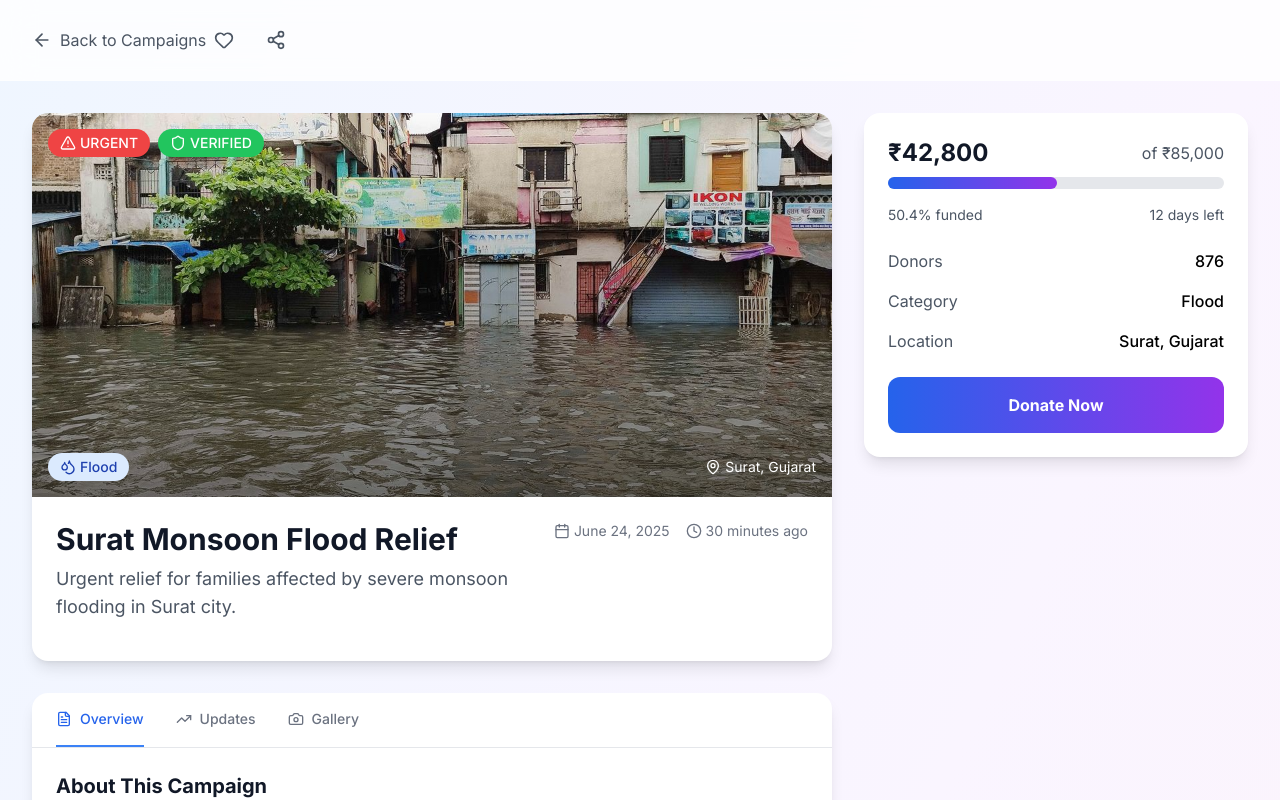
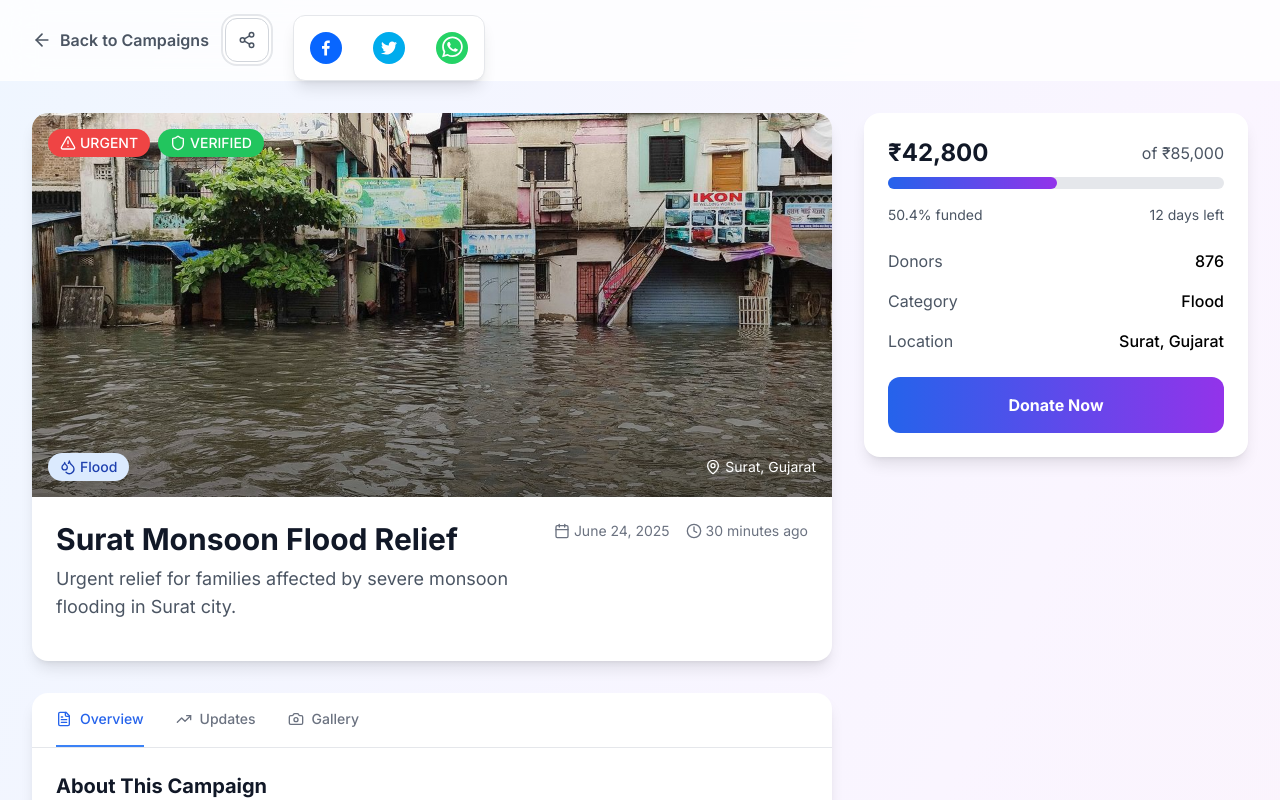
Before and after one commit to Gaurav0312/Disaster_Relief_Crowdfunding_Platform, a Next.js app: page /campaigns/1 in a window 1280 px wide. Both pictures are taken after a click on the button 224 px from the left and 40 px from the top of the page. Shown: the top 800 px of the page. Built offline with nearby package versions, Linux system fonts and the light colour scheme.

Commit message:
modefied movile view

```diff
--- a/app/api/campaigns/route.js
+++ b/app/api/campaigns/route.js
@@ -1,13 +1,18 @@
-// app/api/campaigns/route.js
-import { NextResponse } from 'next/server';
-import { DatabaseHelper } from '@/lib/mongodb';
+import { NextResponse } from "next/server";
+import { DatabaseHelper } from "@/lib/mongodb";
 
 export async function POST(request) {
   try {
     const campaignData = await request.json();
 
     // Validate required fields
-    const requiredFields = ['title', 'category', 'location', 'goal', 'description'];
+    const requiredFields = [
+      "title",
+      "category",
+      "location",
+      "goal",
+      "description",
+    ];
     for (const field of requiredFields) {
       if (!campaignData[field]) {
         return NextResponse.json(
@@ -22,7 +27,7 @@ export async function POST(request) {
       ...campaignData,
       raisedAmount: 0,
       donationCount: 0,
-      status: 'active',
+      status: "active",
       createdAt: new Date(),
       updatedAt: new Date(),
     };
@@ -30,14 +35,13 @@ export async function POST(request) {
     const result = await DatabaseHelper.saveCampaign(campaign);
 
     return NextResponse.json({
-      message: 'Campaign created successfully',
-      id: result.id
+      message: "Campaign created successfully",
+      id: result.id,
     });
-
   } catch (error) {
-    console.error('Error creating campaign:', error);
+    console.error("Error creating campaign:", error);
     return NextResponse.json(
-      { message: 'Failed to create campaign', error: error.message },
+      { message: "Failed to create campaign", error: error.message },
       { status: 500 }
     );
   }
@@ -46,23 +50,23 @@ export async function POST(request) {
 export async function GET(request) {
   try {
     const { searchParams } = new URL(request.url);
-    const limit = parseInt(searchParams.get('limit')) || 10;
-    const skip = parseInt(searchParams.get('skip')) || 0;
+    const limit = parseInt(searchParams.get("limit")) || 10;
+    const skip = parseInt(searchParams.get("skip")) || 0;
 
     const db = await DatabaseHelper.getDatabase();
-    const campaigns = await db.collection('campaigns')
-      .find({ status: 'active' })
+    const campaigns = await db
+      .collection("campaigns")
+      .find({ status: "active" })
       .sort({ createdAt: -1 })
       .skip(skip)
       .limit(limit)
       .toArray();
 
     return NextResponse.json({ campaigns });
-
   } catch (error) {
-    console.error('Error fetching campaigns:', error);
+    console.error("Error fetching campaigns:", error);
     return NextResponse.json(
-      { message: 'Failed to fetch campaigns' },
+      { message: "Failed to fetch campaigns" },
       { status: 500 }
     );
   }
--- a/app/page.js
+++ b/app/page.js
@@ -10,7 +10,6 @@ import AboutUs from "@/components/AboutUs";
 import CreateCampaignModal from "@/components/CreateCampaignModal";
 import { useSession, signOut } from "next-auth/react";
 import { useRouter, useSearchParams } from "next/navigation";
-import Link from "next/link";
 
 // Animation variants
 const containerVariants = {
@@ -283,7 +282,7 @@ const DisasterReliefCrowdfunding = () => {
     },
     {
       id: 2,
-      title: "Ahmedabad Air India Crash Relief",
+      title: "Ahmedabad Plane Crash Relief",
       category: "aviation",
       location: "Ahmedabad, Gujarat",
       description:
@@ -688,6 +687,7 @@ const DisasterReliefCrowdfunding = () => {
           }}
         />
         {/* Hero Section with animations */}
+        {activeTab !== "about" && activeTab !== "emergency" && (
           <motion.section
             initial="hidden"
             animate="visible"
@@ -735,6 +735,7 @@ const DisasterReliefCrowdfunding = () => {
               </motion.div>
             </motion.div>
           </motion.section>
+        )}
 
         {/* Main Content with animated transitions between tabs */}
         <main className="max-w mx-auto px-4 sm:px-6 lg:px-8 pb-20">
--- a/components/CampaignDetailPage.js
+++ b/components/CampaignDetailPage.js
@@ -1,5 +1,5 @@
 "use client";
-import { useState, useEffect } from "react";
+import { useState, useEffect, useRef } from "react";
 import { motion, AnimatePresence } from "framer-motion";
 import {
   ArrowLeft,
@@ -31,9 +31,19 @@ import {
   Truck,
   ExternalLink,
 } from "lucide-react";
+import {
+  FacebookShareButton,
+  FacebookIcon,
+  TwitterShareButton,
+  TwitterIcon,
+  WhatsappShareButton,
+  WhatsappIcon,
+} from "react-share";
 import DonationModal from "@/components/DonationModal";
 
 const CampaignDetailPage = ({ campaignId, onBack }) => {
+  const [showShareDropdown, setShowShareDropdown] = useState(false);
+  const shareContainerRef = useRef(null);
   const [campaign, setCampaign] = useState(null);
   const [isDonationModalOpen, setIsDonationModalOpen] = useState(false);
   const [activeTab, setActiveTab] = useState("overview");
@@ -171,7 +181,7 @@ const CampaignDetailPage = ({ campaignId, onBack }) => {
 
     2: {
       id: 2,
-      title: "Ahmedabad Air India Crash Relief",
+      title: "Ahmedabad Air India Plane Crash Relief",
       category: "aviation",
       location: "Ahmedabad, Gujarat",
       shortDescription:
@@ -929,6 +939,30 @@ const CampaignDetailPage = ({ campaignId, onBack }) => {
     },
   };
 
+  const campaignUrl =
+    typeof window !== "undefined"
+      ? `${window.location.origin}/campaigns/${campaignId}`
+      : "";
+
+  useEffect(() => {
+    const handleClickOutside = (event) => {
+      if (
+        shareContainerRef.current &&
+        !shareContainerRef.current.contains(event.target)
+      ) {
+        setShowShareDropdown(false);
+      }
+    };
+
+    document.addEventListener("mousedown", handleClickOutside);
+    return () => document.removeEventListener("mousedown", handleClickOutside);
+  }, []);
+
+  const handleShareClick = (e) => {
+    e.stopPropagation();
+    setShowShareDropdown(!showShareDropdown);
+  };
+
   useEffect(() => {
     const campaignInfo = campaignData[campaignId];
     if (campaignInfo) {
@@ -964,10 +998,10 @@ const CampaignDetailPage = ({ campaignId, onBack }) => {
         className="bg-white/80 backdrop-blur-lg border-b border-white/20 sticky top-0 z-50"
       >
         <div className="max-w-7xl mx-auto px-4 sm:px-6 lg:px-8">
-          <div className="flex items-center h-20">
+          <div className="flex items-center gap-4 h-20">
             <button
               onClick={onBack}
-              className="flex items-center space-x-2 text-gray-600 hover:text-blue-600 transition-colors"
+              className="flex items-center space-x-2 text-gray-600 hover:text-blue-600 transition-colors font-semibold"
             >
               <ArrowLeft className="h-5 w-5" />
               <span>Back to Campaigns</span>
@@ -975,12 +1009,50 @@ const CampaignDetailPage = ({ campaignId, onBack }) => {
             </button>
 
             <div className="flex items-center space-x-2 sm:space-x-4">
-              <button className="p-2 text-gray-600 hover:text-red-600 transition-colors">
-                <Heart className="h-5 w-5" />
-              </button>
-              <button className="p-2 text-gray-600 hover:text-blue-600 transition-colors">
-                <Share2 className="h-5 w-5" />
-              </button>
+              <div className="relative" ref={shareContainerRef}>
+                <button
+                  className="bg-white border border-gray-300 hover:bg-gray-50 rounded-xl p-3 shadow-sm transition-colors focus:outline-none focus:ring-2 focus:ring-gray-200 focus:ring-offset-2"
+                  onClick={handleShareClick}
+                >
+                  <Share2 size={18} className="text-gray-600" />
+                </button>
+                {showShareDropdown && (
+                  <div
+                    className=" absolute left-1/2 -translate-x-1/2 top-full mt-2 sm:left-full sm:ml-6 sm:top-1/2 sm:-translate-y-1/2 sm:-translate-x-0  w-48 gap-2 bg-white rounded-xl shadow-lg border border-gray-200 p-2 z-10"
+                    onClick={(e) => e.stopPropagation()}
+                  >
+                    <div className="flex justify-between p-2">
+                      <FacebookShareButton
+                        url={campaignUrl}
+                        quote={`Check out this campaign: ${campaign.title}`}
+                        hashtag="#DisasterRelief"
+                        className="transition-transform hover:scale-110"
+                        onClick={(e) => e.stopPropagation()}
+                      >
+                        <FacebookIcon size={32} round />
+                      </FacebookShareButton>
+                      <TwitterShareButton
+                        url={campaignUrl}
+                        title={`Support ${campaign.title}`}
+                        hashtags={["DisasterRelief", "Crowdfunding"]}
+                        className="transition-transform hover:scale-110"
+                        onClick={(e) => e.stopPropagation()}
+                      >
+                        <TwitterIcon size={32} round />
+                      </TwitterShareButton>
+                      <WhatsappShareButton
+                        url={campaignUrl}
+                        title={`Help support ${campaign.title}`}
+                        separator=" "
+                        className="transition-transform hover:scale-110"
+                        onClick={(e) => e.stopPropagation()}
+                      >
+                        <WhatsappIcon size={32} round />
+                      </WhatsappShareButton>
+                    </div>
+                  </div>
+                )}
+              </div>
             </div>
           </div>
         </div>
--- a/components/DonationModal.js
+++ b/components/DonationModal.js
@@ -1,9 +1,9 @@
-import React, { useState, useEffect } from "react";
+import React, { useState, useEffect, useRef } from "react";
 import { motion, AnimatePresence } from "framer-motion";
 import { X, ArrowLeft, Info, CheckCircle } from "lucide-react";
 
 const DonationModal = ({ isOpen, onClose, project }) => {
-  const [selectedAmount, setSelectedAmount] = useState(500);
+  const [selectedAmount, setSelectedAmount] = useState(1000);
   const [customAmount, setCustomAmount] = useState("");
   const [isCustomMode, setIsCustomMode] = useState(false);
   const [paymentStatus, setPaymentStatus] = useState("idle"); // idle, processing, success, error
@@ -17,7 +17,9 @@ const DonationModal = ({ isOpen, onClose, project }) => {
     isAnonymous: false,
   });
 
-  const presetAmounts = [300, 500, 1000];
+  const modalRef = useRef(null);
+
+  const presetAmounts = [500, 1000, 1500];
 
   const calculateTip = () => {
     const amount = isCustomMode
@@ -259,7 +261,7 @@ const DonationModal = ({ isOpen, onClose, project }) => {
       phone: "",
       isAnonymous: false,
     });
-    setSelectedAmount(500);
+    setSelectedAmount(1000);
     setCustomAmount("");
     setIsCustomMode(false);
     setTipPercent(18);
@@ -267,6 +269,43 @@ const DonationModal = ({ isOpen, onClose, project }) => {
     setPaymentMessage("");
     setShowSuccessPopup(false);
   };
+
+  useEffect(() => {
+    const handleClickOutside = (event) => {
+      if (modalRef.current && !modalRef.current.contains(event.target)) {
+        handleClose();
+      }
+    };
+
+    if (isOpen) {
+      document.addEventListener("mousedown", handleClickOutside);
+    }
+
+    return () => {
+      document.removeEventListener("mousedown", handleClickOutside);
+    };
+  }, [isOpen]);
+
+  useEffect(() => {
+    const handleBack = () => {
+      if (isOpen) {
+        handleClose();
+      }
+    };
+
+    if (isOpen) {
+      // Only push state if not already modalOpen
+      if (!window.history.state || !window.history.state.modalOpen) {
+        window.history.pushState({ modalOpen: true }, "");
+      }
+      window.addEventListener("popstate", handleBack);
+    }
+
+    return () => {
+      window.removeEventListener("popstate", handleBack);
+      // Do NOT call window.history.back() here!
+    };
+  }, [isOpen]);
 
   useEffect(() => {
     const handleEscape = (e) => {
@@ -322,15 +361,17 @@ const DonationModal = ({ isOpen, onClose, project }) => {
 
   return (
     <div
-      className="fixed inset-0 bg-black bg-opacity-60 backdrop-blur-sm z-50 flex items-start justify-center p-0 sm:p-4 overflow-y-auto"
+      className="fixed inset-0 bg-black bg-opacity-60 backdrop-blur-sm z-50 flex items-center justify-center p-0 sm:p-4 overflow-y-auto"
       onClick={handleClose}
     >
       <div
-        className="bg-white w-full min-h-screen sm:min-h-0 sm:rounded-2xl sm:shadow-2xl sm:max-w-md sm:mx-auto sm:my-10 sm:max-h-[90vh] overflow-y-auto transform transition-all duration-300"
+        ref={modalRef}
+        className="relative flex items-start justify-center min-h-screen p-0 sm:p-4 overflow-y-auto"
         onClick={(e) => e.stopPropagation()}
       >
+        <div className="bg-white w-full max-h-[90vh] sm:rounded-2xl sm:shadow-2xl sm:max-w-md sm:mx-auto sm:my-10 overflow-y-auto transform transition-all duration-300">
           {/* Header - Sticky on mobile */}
-        <div className="sticky top-0 bg-white border-b border-gray-200 p-4 sm:p-6 z-10 shadow-sm sm:shadow-none">
+          <div className="  bg-white border-b border-gray-200 p-6 sm:p-6 z-10 shadow-sm sm:shadow-none sticky top-6 sm:top-0">
             <button
               onClick={handleClose}
               className="absolute left-4 sm:left-6 top-1/2 transform -translate-y-1/2 text-cyan-500 hover:bg-gray-100 rounded-full p-2 transition-colors"
@@ -338,13 +379,13 @@ const DonationModal = ({ isOpen, onClose, project }) => {
             >
               <ArrowLeft size={20} />
             </button>
-          <h2 className="text-lg font-semibold text-gray-800 ml-10 truncate text-center sm:text-left">
+            <h2 className="text-lg font-semibold text-gray-800 pl-8 pr-2 truncate text-center sm:text-left">
               Support: {project?.title}
             </h2>
           </div>
 
           {/* Body */}
-        <div className="p-4 sm:p-6">
+          <div className="p-10 sm:p-6">
             {/* Payment Status Messages */}
             {paymentStatus !== "idle" && (
               <div
@@ -510,7 +551,9 @@ const DonationModal = ({ isOpen, onClose, project }) => {
               {/* Total Amount - More prominent */}
               <div className="text-center font-bold text-gray-800 mb-5 p-3 bg-gray-50 rounded-lg border border-gray-200">
                 <div className="text-sm text-gray-600">Total Amount</div>
-              <div className="text-xl text-cyan-600">₹ {calculateTotal()}</div>
+                <div className="text-xl text-cyan-600">
+                  ₹ {calculateTotal()}
+                </div>
               </div>
 
               {/* Form Fields */}
@@ -596,6 +639,7 @@ const DonationModal = ({ isOpen, onClose, project }) => {
           </div>
         </div>
       </div>
+    </div>
   );
 };
 
--- a/components/ProjectCard.js
+++ b/components/ProjectCard.js
@@ -112,13 +112,6 @@ const ProjectCard = ({ project, onDonateClick, onViewClick }) => {
               </div>
             )}
           </div>
-
-          <button
-            onClick={handleHeartClick}
-            className="absolute top-4 right-4 bg-white/80 backdrop-blur-sm rounded-full p-2 shadow-md hover:bg-red-100 transition-colors"
-          >
-            <Heart size={20} className="text-gray-600 hover:text-red-500" />
-          </button>
         </div>
 
         <div className="p-4 sm:p-6 flex flex-col flex-1 justify-between">
--- a/components/SignInModal.js
+++ b/components/SignInModal.js
@@ -29,6 +29,17 @@ const SignInModal = ({ isOpen, onClose, initialTab = "login" }) => {
       setActiveTab(initialTab);
     }
   }, [isOpen, initialTab]);
+
+  useEffect(() => {
+    if (isOpen) {
+      document.body.style.overflow = "hidden";
+    } else {
+      document.body.style.overflow = "auto";
+    }
+    return () => {
+      document.body.style.overflow = "auto";
+    };
+  }, [isOpen]);
 
   const handleTabChange = (tab) => {
     // Clear form data when switching tabs
```
Lines whose indentation alone changed are shown as unchanged.
